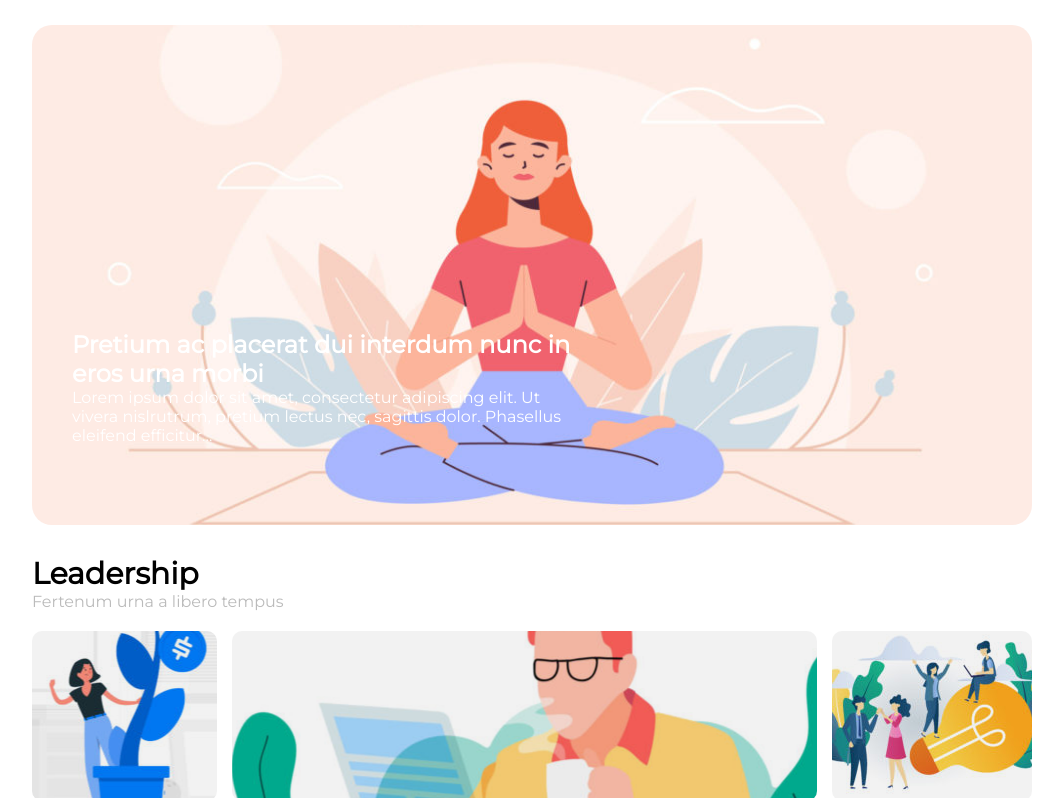
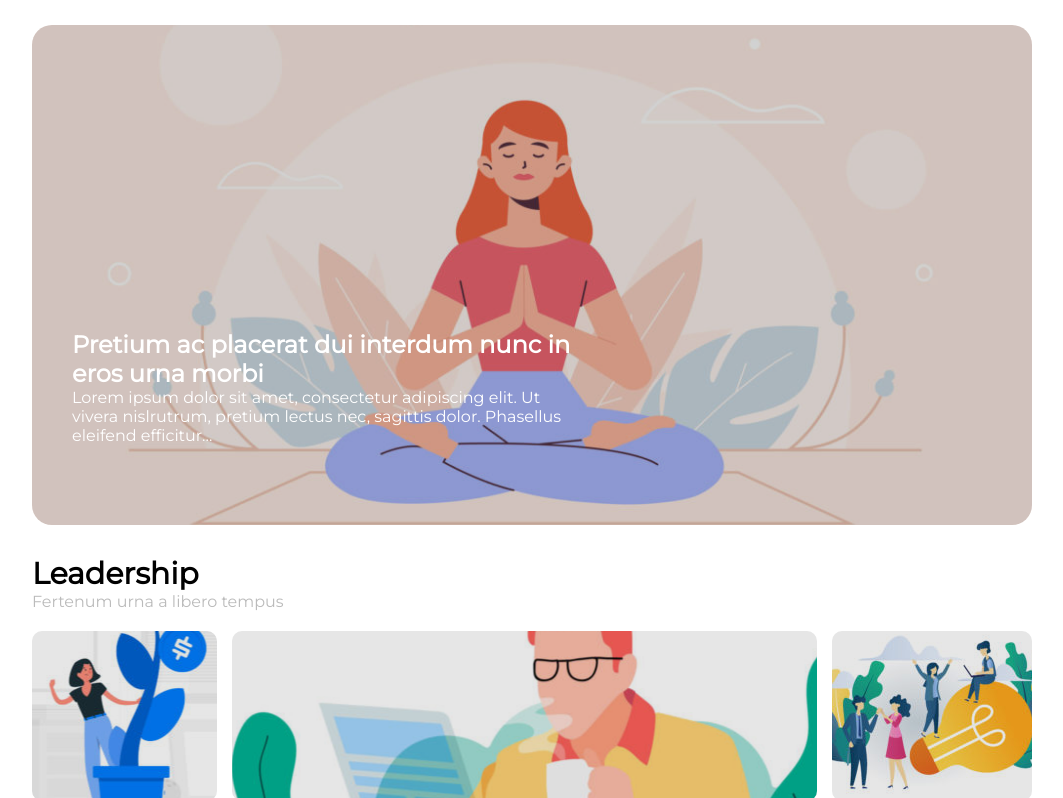
Before and after one commit to ThubeesanKugathas/htmlcss-wp, a plain HTML site: page index.html in a window 1280 px wide. Shown: the part 113-911 px from the top of the page, without its empty margins (108-1171 px from the left). Drawn offline with Linux system fonts and the light colour scheme.

Commit message:
correzione background dell'immagine principale

```diff
--- a/css/style.css
+++ b/css/style.css
@@ -51,9 +51,14 @@ nav ul li a:hover {
     margin-top: 30px;
     background: url(../img/banner.jpg) no-repeat 50% 50%;
     background-size: cover;
-    /* filter: brightness(90%); */
     border-radius: 20px;
     position: relative;
+}
+
+.intro .background {
+    height: 100%;
+    background-color: rgba(30, 30, 30, 20%);
+    border-radius: 20px;
 }
 
 .text {
@@ -117,7 +122,7 @@ nav ul li a:hover {
 .content .img {
     height: 170px;
     background-size: cover;
-    filter: brightness(95%);
+    filter: brightness(90%);
     border-radius: 10px;
 }
 
--- a/index.html
+++ b/index.html
@@ -35,6 +35,7 @@
         <!-- intro con immagine background e testo  -->
         <div class="intro">
 
+            <div class="background"></div>
             <div class="text">
 
                 <h2>Pretium ac placerat dui interdum nunc in eros urna morbi</h2>
```
